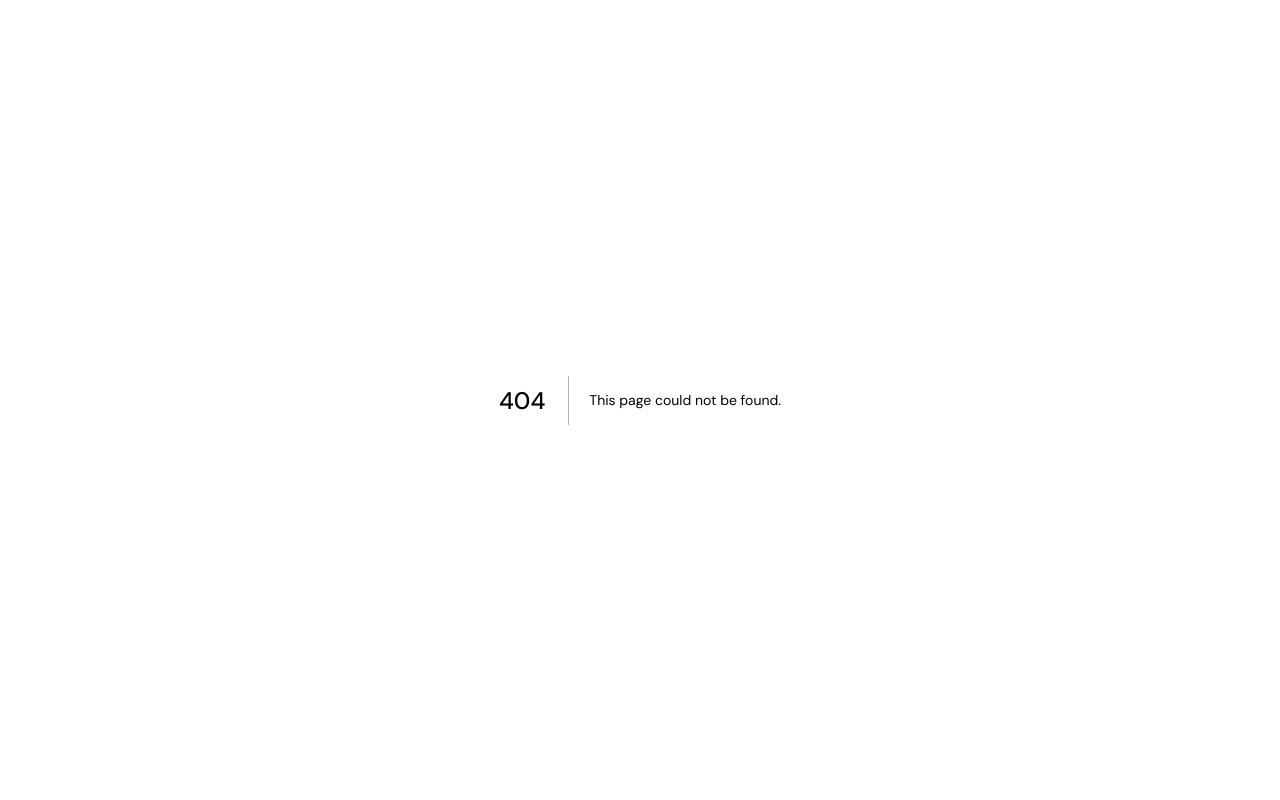
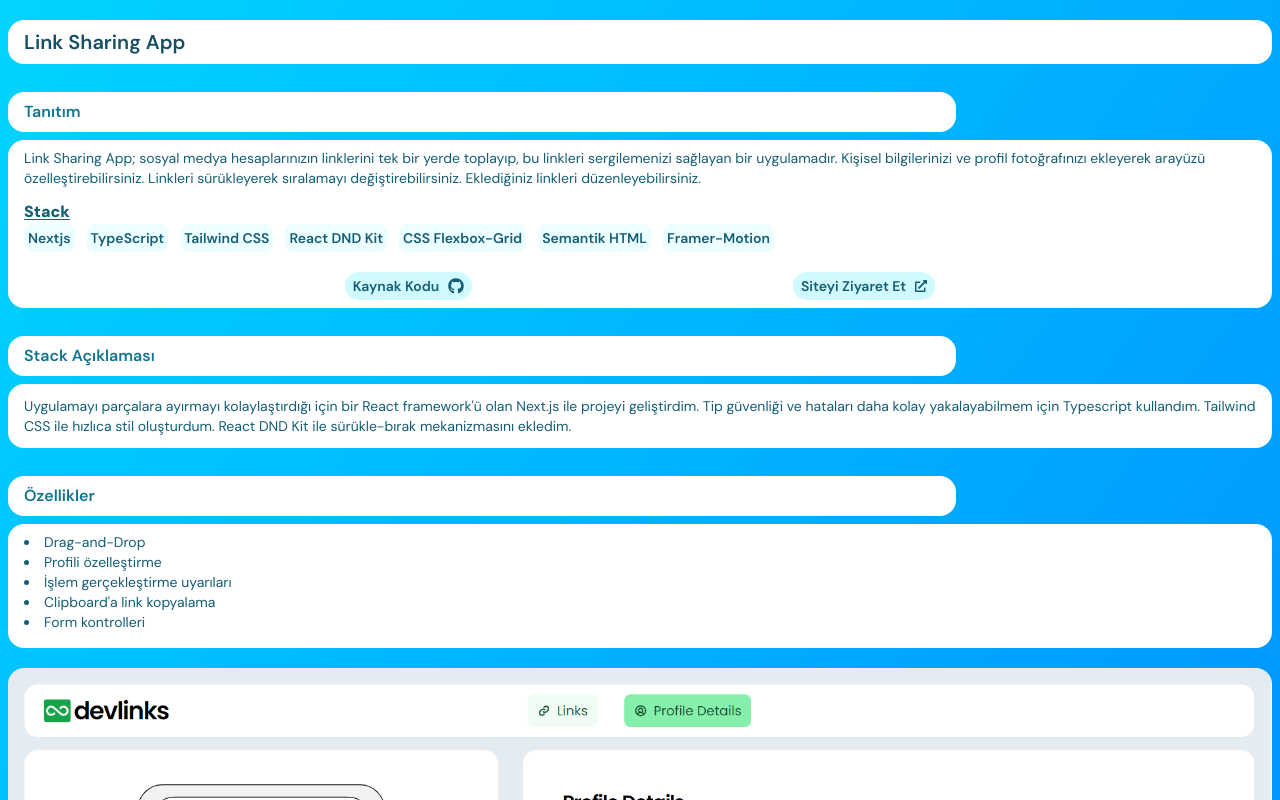
Before and after one commit to tayfunario/portfolio, a Next.js app: page /projects/link_sharing in a window 1280 px wide. Before the commit this address had no page. Shown: the top 800 px of the page. Built offline with nearby package versions, Linux system fonts and the light colour scheme.

Commit message:
added details of Link Sharing App

```diff
--- a/pages/projects/invoice.tsx
+++ b/pages/projects/invoice.tsx
@@ -11,7 +11,7 @@ const mainVariants = {
   animate: { transition: { staggerChildren: 0.2 } },
 };
 
-export default function () {
+export default function Index() {
   return (
     <Layout>
       <div className="min-h-screen my-5">
@@ -63,7 +63,7 @@ export default function () {
           width={1920}
           height={1080}
           className="text-container mt-5"
-          alt="Product Feedback App"
+          alt="Invoice App"
         />
 
         <section>
--- /dev/null
+++ b/pages/projects/link_sharing.tsx
@@ -0,0 +1,98 @@
+import Layout from "@/components/Layout";
+import Image from "next/image";
+import MainTitle from "@/components/project_detail/MainTitle";
+import SectionTitle from "@/components/project_detail/SectionTitle";
+import IntroText from "@/components/project_detail/IntroText";
+import SectionParagraph from "@/components/project_detail/SectionParagraph";
+import SectionList from "@/components/project_detail/SectionList";
+import { motion } from "framer-motion";
+
+const mainVariants = {
+  animate: { transition: { staggerChildren: 0.2 } },
+};
+
+export default function Index() {
+  return (
+    <Layout>
+      <div className="min-h-screen my-5">
+        <motion.main
+          variants={mainVariants}
+          initial="initial"
+          animate="animate"
+        >
+          <MainTitle title="Link Sharing App" />
+
+          <SectionTitle title="Tanıtım" />
+
+          <IntroText
+            firstParagraph="Link Sharing App; sosyal medya hesaplarınızın linklerini tek bir yerde toplayıp, bu linkleri sergilemenizi sağlayan bir uygulamadır. Kişisel bilgilerinizi ve profil fotoğrafınızı ekleyerek arayüzü özelleştirebilirsiniz. Linkleri sürükleyerek sıralamayı değiştirebilirsiniz. Eklediğiniz linkleri düzenleyebilirsiniz."
+            stackList={[
+              "Nextjs",
+              "TypeScript",
+              "Tailwind CSS",
+              "React DND Kit",
+              "CSS Flexbox-Grid",
+              "Semantik HTML",
+              "Framer-Motion",
+            ]}
+            link="https://link-sharing-app-beta.vercel.app/"
+            sourceLink="https://github.com/tayfunetta/link-sharing-app"
+          />
+        </motion.main>
+
+        <section>
+          <SectionParagraph
+            title="Stack Açıklaması"
+            text="Uygulamayı parçalara ayırmayı kolaylaştırdığı için bir React framework'ü olan Next.js ile projeyi geliştirdim. Tip güvenliği ve hataları daha kolay yakalayabilmem için Typescript kullandım. Tailwind CSS ile hızlıca stil oluşturdum. React DND Kit ile sürükle-bırak mekanizmasını ekledim."
+          />
+        </section>
+
+        <section>
+          <SectionList
+            title="Özellikler"
+            list={[
+              "Drag-and-Drop",
+              "Profili özelleştirme",
+              "İşlem gerçekleştirme uyarıları",
+              "Clipboard'a link kopyalama",
+              "Form kontrolleri",
+            ]}
+          />
+        </section>
+
+        <Image
+          src="/screenshots/link_sharing-2.png"
+          width={1920}
+          height={1080}
+          className="text-container mt-5"
+          alt="Link Sharing App"
+        />
+
+        <section>
+          <SectionParagraph
+            title="Projenin Amacı"
+            text="Bu projeyi yapmaktaki en büyük amacım zor bir projenin altından kalkabildiğimi göstermek ve aşinalık kazanmaktı. Ayrıca Drag-and-Drop mekanizmasının nasıl eklendiğini öğrenmiş oldum."
+          />
+        </section>
+
+        <section>
+          <SectionParagraph
+            title="Karşılaştığım Zorluklar"
+            text="State'e değer olarak aynı değeri tekrar verdiğimde re-render tetiklenmiyordu. Bunu çözmek için yeni değeri bir obje içinde verdim. Böylece state'in referansı değişti ve re-render tetiklendi. İkinci olarak da Drag-and-Drop mekanizmasını eklemek için bir kütüphane kullanmam gerekti. Bu kütüphanenin nasıl kullanıldığını öğrenmek ve uygulamaya entegre etmek biraz zamanımı aldı."
+          />
+        </section>
+
+        <section>
+          <SectionList
+            title="Öğrendiklerim"
+            list={[
+              "Drag-and-Drop mekanizmasının nasıl çalıştığı",
+              "Reusable komponentlerin önemi",
+              "Regex kullanımı",
+            ]}
+          />
+        </section>
+      </div>
+    </Layout>
+  );
+}
--- a/pages/projects/product_feedback.tsx
+++ b/pages/projects/product_feedback.tsx
@@ -11,7 +11,7 @@ const mainVariants = {
   animate: { transition: { staggerChildren: 0.2 } },
 };
 
-export default function () {
+export default function Index() {
   return (
     <Layout>
       <div className="min-h-screen my-5">
```
Also changed, not shown: public/screenshots/link_sharing-2.png (added).
